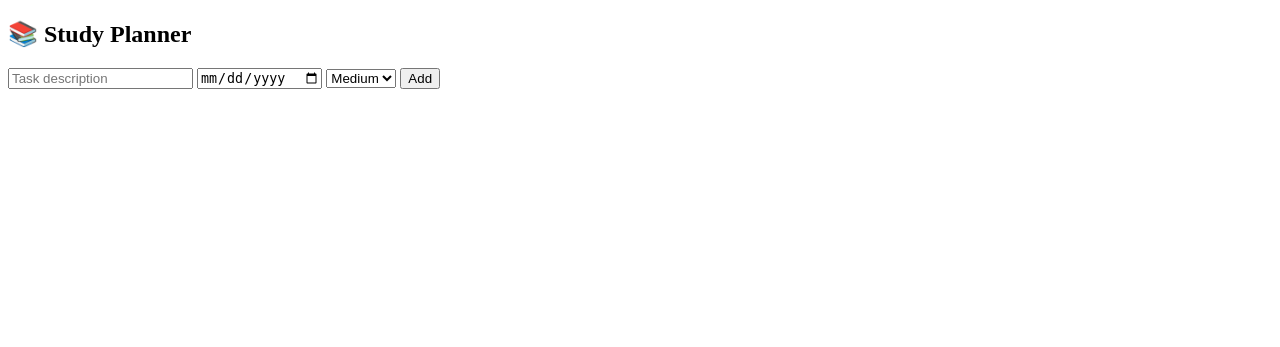
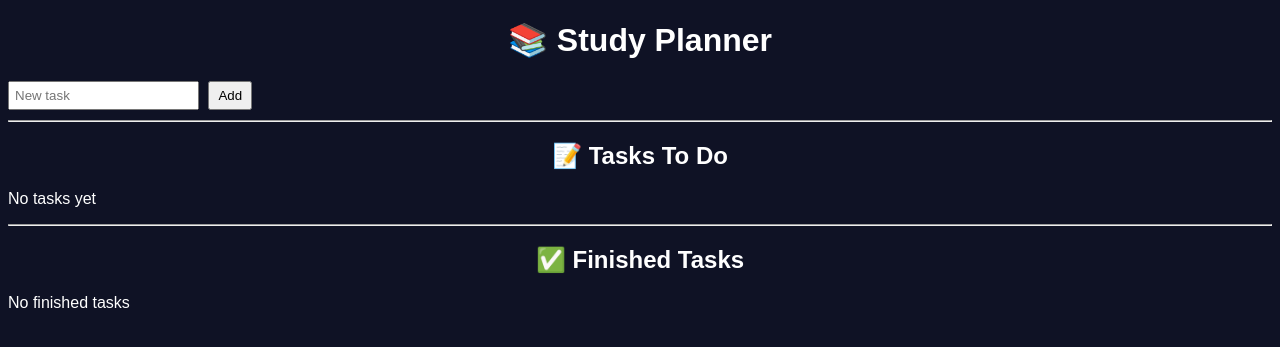
Before and after one commit to nv23170-mohammed-alotayfi/cc302-todo-app, a Flask app: page / in a window 1280 px wide. Shown: the top 347 px of the page. Run offline with Flask 3, Linux system fonts and the light colour scheme.

Commit message:
improve in the web i put check list and edit muneo

```diff
--- a/todo-app/app.py
+++ b/todo-app/app.py
@@ -7,32 +7,41 @@ tasks = []
 
 @app.route("/")
 def index():
-    visible_tasks = [t for t in tasks if t["status"] != "deleted"]
-    return render_template("index.html", tasks=visible_tasks)
-
+    todo_tasks = [t for t in tasks if t["status"] == "pending"]
+    done_tasks = [t for t in tasks if t["status"] == "done"]
+    return render_template(
+        "index.html",
+        todo_tasks=todo_tasks,
+        done_tasks=done_tasks
+    )
 
 @app.route("/add", methods=["POST"])
 def add_task():
     text = request.form.get("task")
-    due_date = request.form.get("due_date")
-    priority = request.form.get("priority")
-
     if text:
         tasks.append({
             "id": str(uuid.uuid4()),
             "text": text,
-            "due_date": due_date,
-            "priority": priority,
             "status": "pending"
         })
-
     return redirect(url_for("index"))
 
-
-@app.route("/status/<task_id>/<new_status>", methods=["POST"])
-def change_status(task_id, new_status):
+@app.route("/done/<task_id>", methods=["POST"])
+def mark_done(task_id):
     for task in tasks:
         if task["id"] == task_id:
-            task["status"] = new_status
-            break
+            task["status"] = "done"
     return redirect(url_for("index"))
+
+@app.route("/edit/<task_id>", methods=["POST"])
+def edit_task(task_id):
+    new_text = request.form.get("new_text")
+    if new_text:  # Only update if not empty
+        for task in tasks:
+            if task["id"] == task_id:
+                task["text"] = new_text
+                break
+    return redirect(url_for("index"))
+
+if __name__ == "__main__":
+    app.run(debug=True)
--- a/todo-app/static/style.css
+++ b/todo-app/static/style.css
@@ -1,48 +1,60 @@
-/* PRIORITY COLORS */
+body {
+  font-family: Arial, sans-serif;
+  background: #0f1225;
+  color: white;
+}
+
+.container {
+  max-width: 600px;
+  margin: auto;
+  padding: 20px;
+}
+
+.card {
+  background: rgba(40, 40, 70, 0.9);
+  padding: 20px;
+  border-radius: 20px;
+}
+
+.task-form,
+.edit-form {
+  display: flex;
+  gap: 6px;
+  margin-bottom: 10px;
+}
+
+.task-list {
+  list-style: none;
+  padding: 0;
+}
+
+.task {
+  display: flex;
+  justify-content: space-between;
+  padding: 12px;
+  margin-bottom: 10px;
+  border-radius: 14px;
+  background: rgba(60, 60, 90, 0.8);
+}
+
 .task.low { border-left: 5px solid #4caf50; }
 .task.medium { border-left: 5px solid #ff9800; }
 .task.high { border-left: 5px solid #f44336; }
 
-/* STATUS STYLES */
 .task.done {
-  opacity: 0.5;
+  opacity: 0.6;
   text-decoration: line-through;
 }
 
-.task.skipped {
-  opacity: 0.6;
-  filter: grayscale(1);
-}
-
-/* TASK LAYOUT */
-.task {
-  display: flex;
-  justify-content: space-between;
-  align-items: center;
-  padding: 14px;
-  margin-bottom: 12px;
-  border-radius: 16px;
-  background: rgba(50, 50, 80, 0.75);
-}
-
-.task-main {
-  display: flex;
-  flex-direction: column;
+.actions button {
+  background: none;
+  border: none;
+  color: white;
+  font-size: 16px;
+  cursor: pointer;
 }
 
 .date {
   font-size: 12px;
   opacity: 0.8;
 }
-
-.actions {
-  display: flex;
-  gap: 6px;
-}
-
-.actions button {
-  background: none;
-  border: none;
-  cursor: pointer;
-  font-size: 16px;
-}
--- a/todo-app/templates/index.html
+++ b/todo-app/templates/index.html
@@ -3,62 +3,65 @@
 <head>
   <meta charset="UTF-8">
   <title>Study Planner</title>
-  <link rel="stylesheet" href="{{ url_for('static', filename='style.css') }}">
   <meta name="viewport" content="width=device-width, initial-scale=1.0">
+  <style>
+    body { font-family: Arial; background:#0f1225; color:white; }
+    h1, h2 { text-align: center; }
+    form { margin: 10px 0; }
+    input { padding:5px; }
+    button { padding:5px 8px; margin-left:5px; cursor:pointer; }
+    ul { list-style:none; padding-left:0; }
+    li { margin-bottom:8px; }
+    .done { text-decoration: line-through; opacity:0.6; }
+  </style>
 </head>
 <body>
 
-<div class="background"></div>
-
-<main class="container">
-  <section class="card">
 <h1>📚 Study Planner</h1>
 
 <!-- ADD TASK -->
-    <form action="/add" method="POST" class="task-form">
-      <input name="task" placeholder="Task description" required>
-
-      <input type="date" name="due_date">
-
-      <select name="priority">
-        <option value="low">Low</option>
-        <option value="medium" selected>Medium</option>
-        <option value="high">High</option>
-      </select>
-
+<form action="/add" method="POST">
+  <input name="task" placeholder="New task" required>
   <button type="submit">Add</button>
 </form>
 
-    <!-- TASK LIST -->
-    <ul class="task-list">
-      {% for task in tasks %}
-      <li class="task {{ task.priority }} {{ task.status }}">
+<hr>
 
-        <div class="task-main">
-          <span class="task-text">{{ task.text }}</span>
-          {% if task.due_date %}
-            <span class="date">📅 {{ task.due_date }}</span>
-          {% endif %}
-        </div>
+<!-- TODO TASKS -->
+<h2>📝 Tasks To Do</h2>
+<ul>
+  {% for task in todo_tasks %}
+  <li>
+    <!-- TASK TEXT -->
+    {{ task.text }}
 
-        <div class="actions">
-          <form action="/status/{{ task.id }}/done" method="POST">
+    <!-- MARK DONE -->
+    <form action="/done/{{ task.id }}" method="POST" style="display:inline;">
       <button>✔</button>
     </form>
-          <form action="/status/{{ task.id }}/skipped" method="POST">
-            <button>⏭</button>
+
+    <!-- EDIT -->
+    <form action="/edit/{{ task.id }}" method="POST" style="display:inline;">
+      <input name="new_text" value="{{ task.text }}" required>
+      <button>✏</button>
     </form>
-          <form action="/status/{{ task.id }}/deleted" method="POST">
-            <button>🗑</button>
-          </form>
-        </div>
-
   </li>
+  {% else %}
+  <p>No tasks yet</p>
   {% endfor %}
 </ul>
 
-  </section>
-</main>
+<hr>
+
+<!-- FINISHED TASKS -->
+<h2>✅ Finished Tasks</h2>
+<ul>
+  {% for task in done_tasks %}
+  <li class="done">{{ task.text }}</li>
+  {% else %}
+  <p>No finished tasks</p>
+  {% endfor %}
+</ul>
 
 </body>
 </html>
```
Lines whose indentation alone changed are shown as unchanged.
